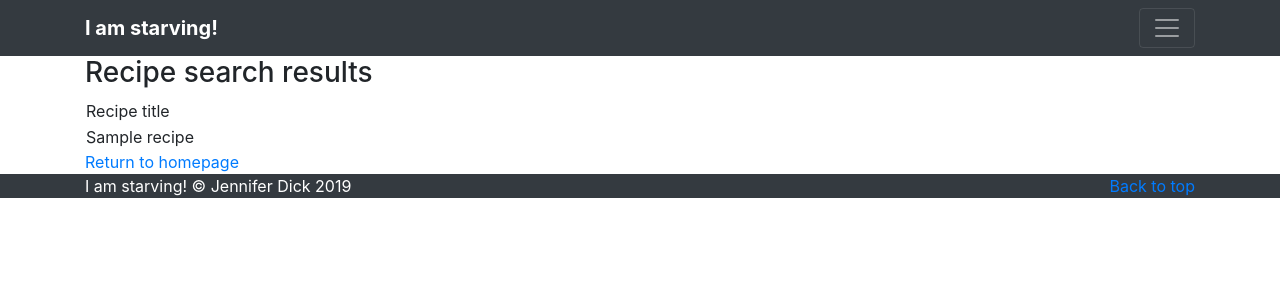
After one commit to jennie6151/cookbook, a Flask app: page /search in a window 1280 px wide. The commit adds this page. Shown: the top 300 px of the page. Run offline with Flask 2, Linux system fonts and the light colour scheme; a database or web service that is not in the repository returns one stand-in record (values such as "Sample title"); some libraries are stand-ins or nearby versions.

Commit message:
basic search working

```diff
--- a/flask_app/app.py
+++ b/flask_app/app.py
@@ -16,6 +16,16 @@ Recipes = db.Recipes
 def home():
     pageRecipes = Recipes.find()
     return render_template("index.html", pageRecipes=pageRecipes)
+
+@app.route("/search", methods=['GET'])
+def search():
+    recipeSearch=request.values.get("recipeSearch")
+    refer="recipeTitle"
+    if(recipeSearch=="_id"):
+        recipe = Recipes.find({refer:ObjectId(recipeSearch)})
+    else:
+        recipe = Recipes.find({refer:recipeSearch})
+    return render_template('searchresults.html',searchResults=recipe)
 
 @app.route("/viewRecipes")
 def viewRecipes():
@@ -38,14 +48,14 @@ def edit ():
 def updateRecipe ():
     id=request.values.get("_id")
     username = request.values.get("username")
-    recipeTitle = request.values.get("name")
+    recipeTitle = request.values.get("recipeTitle")
     recipeIngredients = request.values.get("recipeIngredients")
     recipeMethod = request.values.get("recipeMethod")
     prepTime = request.values.get("prepTime")
     cookTime = request.values.get("cookTime")
     recipeServes = request.values.get("recipeServes")
     recipeNotes = request.values.get("recipeNotes")
-    Recipes.update({"_id":ObjectId(id)}, {'$set':{"username":username, "name":recipeTitle, "recipeIngredients":recipeIngredients,
+    Recipes.update({"_id":ObjectId(id)}, {'$set':{"username":username, "recipeTitle":recipeTitle, "recipeIngredients":recipeIngredients,
                     "recipeMethod":recipeMethod, "prepTime":prepTime, "cookTime":cookTime, "recipeServes":recipeServes, "recipeNotes":recipeNotes}})
     return redirect("/")
 
@@ -65,7 +75,7 @@ def action():
     cookTime = request.values.get("cookTime")
     recipeServes = request.values.get("recipeServes")
     recipeNotes = request.values.get("recipeNotes")
-    Recipes.insert({"username": username, "name": recipeTitle, "recipeIngredients": recipeIngredients,
+    Recipes.insert({"username": username, "recipeTitle": recipeTitle, "recipeIngredients": recipeIngredients,
                     "recipeMethod": recipeMethod, "prepTime": prepTime, "cookTime": cookTime, "recipeServes": recipeServes, "recipeNotes": recipeNotes})
     return redirect("/")
 
--- /dev/null
+++ b/flask_app/templates/searchresults.html
@@ -0,0 +1,35 @@
+<!DOCTYPE html>
+<html lang="en">
+
+<head>
+    <meta charset="utf-8">
+    <title>I am starving!</title>
+</head>
+
+<body>
+    {% extends "template.html" %}
+    {% block content %}
+    <main role="main">
+        <div class="container">
+                {% if searchResults[0] %}
+                <h3>Recipe search results</h3>
+                <table>
+                    <tr id="row">
+                        <td class="name">Recipe title</td>
+                    </tr>
+                    {% for recipe in searchResults %}
+                    <tr class="datas">
+                        <td class="name">{{ recipe["recipeTitle"] }}</td>
+                    {% endfor %}
+                {% else %}
+                    <h5>No recipe found</h5>
+                {% endif %}
+                </table>
+                <a href="/">Return to homepage</a>
+
+        </div>
+    </main>
+    {% endblock %}
+</body>
+
+</html>
```
Also changed, not shown: flask_app/templates/index.html (+9 -1 lines).
